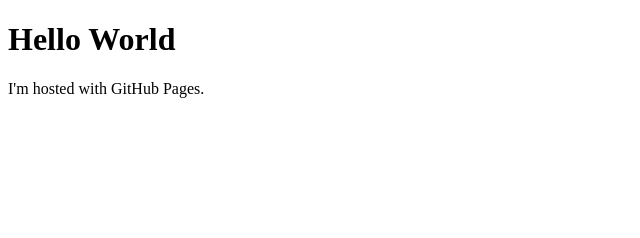
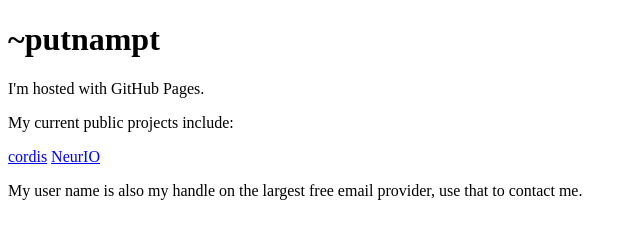
Before and after one commit to putnampt/putnampt.github.io, a plain HTML site: page index.html in a window 1280 px wide. Shown: the whole page, without its empty margins (0-640 px from the left). Drawn offline with Linux system fonts and the light colour scheme.

Commit message:
Modified index page from helloworld

```diff
--- a/index.html
+++ b/index.html
@@ -1,7 +1,11 @@
 <!DOCTYPE html>
 <html>
 <body>
-<h1>Hello World</h1>
+<h1>~putnampt</h1>
 <p>I'm hosted with GitHub Pages.</p>
+<p>My current public projects include:</p>
+<a href="http://putnampt.github.io/cordis/">cordis</a>
+<a href="http://putnampt.github.io/neurIO/">NeurIO</a>
+<p>My user name is also my handle on the largest free email provider, use that to contact me.</p>
 </body>
 </html>
```
